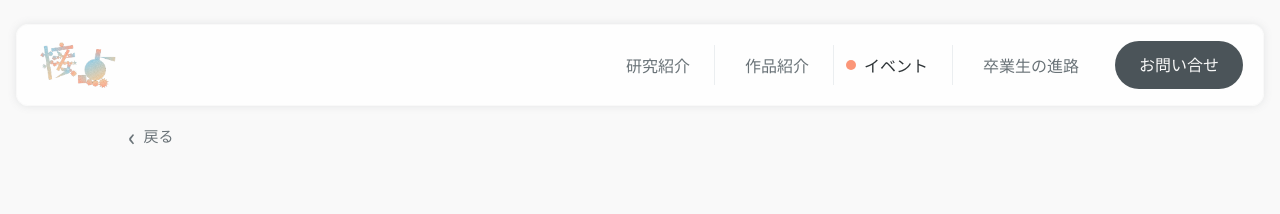
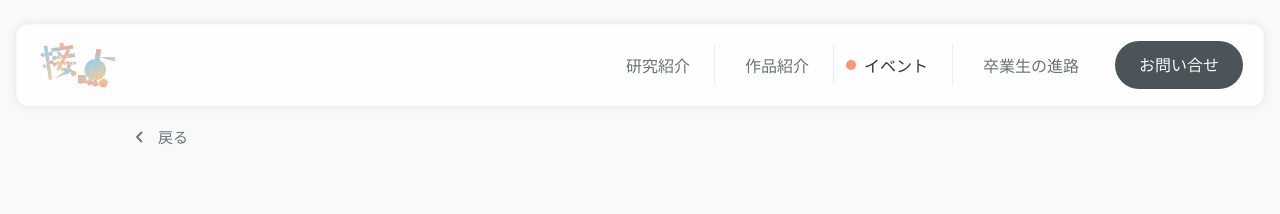
Before and after one commit to perl-0815/sit-desgin-expo2026, a Next.js app: page /events/farewell-lecture in a window 1280 px wide. Shown: the top 214 px of the page. Built offline with nearby package versions, Linux system fonts and the light colour scheme; no server answers; a web font is replaced by a local one.

Commit message:
イベント懇親会カードと戻るボタンの位置調整

```diff
--- a/app/events/EventsClient.tsx
+++ b/app/events/EventsClient.tsx
@@ -103,14 +103,16 @@ export default function EventsClient() {
                     </h2>
 
                     <div className="flex flex-col gap-2">
-                      <p className="flex items-center gap-2 text-[16px] leading-[1.9] tracking-[0.02em] text-[#4B5459]">
-                        <span className="shrink-0" aria-hidden="true">
+                      <p className="flex items-center gap-2 text-[13px] leading-[1.9] tracking-[0.02em] text-[#4B5459] md:text-[16px]">
+                        {/* アイコンの行送り差によるズレを防ぐため、常に中央配置の固定ボックスで表示します。 */}
+                        <span className="inline-flex h-6 w-6 shrink-0 items-center justify-center" aria-hidden="true">
                           <CalendarIcon />
                         </span>
                         <span>3/14(土) 14:00~</span>
                       </p>
                       <p className="flex items-center gap-2 text-[13px] leading-[1.9] tracking-[0.02em] text-[#4B5459] md:text-[16px]">
-                        <span className="shrink-0" aria-hidden="true">
+                        {/* 複数行テキストでもアイコンの中心が本文中心に合うよう、同じ固定ボックスを使います。 */}
+                        <span className="inline-flex h-6 w-6 shrink-0 items-center justify-center" aria-hidden="true">
                           <PinIcon />
                         </span>
                         <span>
--- a/app/events/farewell-lecture/FarewellLectureClient.tsx
+++ b/app/events/farewell-lecture/FarewellLectureClient.tsx
@@ -37,12 +37,12 @@ export default function FarewellLectureClient() {
                 }
                 router.push("/events")
               }}
-              className="flex h-[80px] items-center gap-2 px-4 text-[13px] font-medium text-[#6A7378] md:px-[128px] md:text-[15px]"
+              className="inline-flex h-[80px] items-center gap-1.5 px-4 text-[13px] font-medium leading-none text-[#6A7378] md:px-[128px] md:text-[15px]"
             >
-            <span aria-hidden="true" className="text-[20px] md:text-[24px]">
-              ‹
+              <span aria-hidden="true" className="inline-flex h-5 w-5 items-center justify-center translate-y-[1px] md:h-6 md:w-6">
+                <BackChevronIcon />
               </span>
-            <span>戻る</span>
+              <span className="leading-none">戻る</span>
             </button>
 
           <section data-reveal className="px-4 pb-8 md:px-[128px] md:pb-9 md:pt-9">
@@ -176,3 +176,17 @@ function ExternalLinkIcon() {
     </svg>
   )
 }
+
+function BackChevronIcon() {
+  return (
+    <svg width="16" height="16" viewBox="0 0 16 16" fill="none" role="img">
+      <path
+        d="M9.5 3.5L5 8L9.5 12.5"
+        stroke="currentColor"
+        strokeWidth="1.8"
+        strokeLinecap="round"
+        strokeLinejoin="round"
+      />
+    </svg>
+  )
+}
```
Lines whose indentation alone changed are shown as unchanged.
